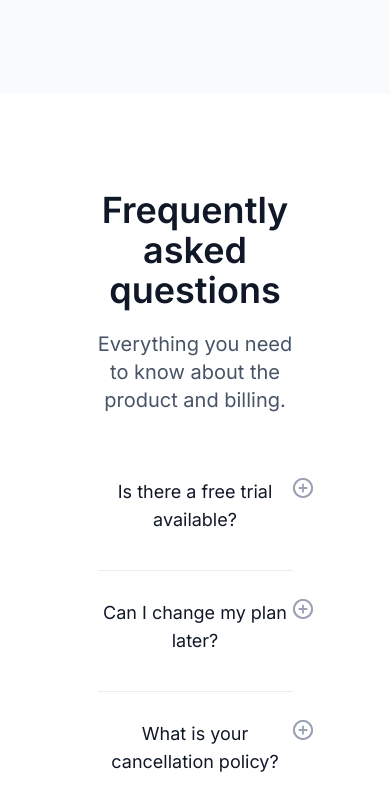
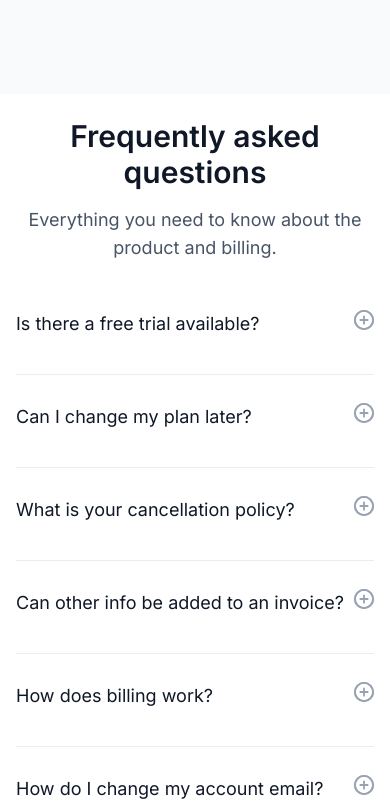
Before and after one commit to Andresarl16/Avila-Tek-Frontend-Skills-Test, a Next.js app: page / in a window 390 px wide. Shown: the part 5114-5924 px from the top of the page. Built offline with nearby package versions, Linux system fonts and the light colour scheme.

Commit message:
feat(Responsive): Add Responsive to FAQ Section

```diff
--- a/src/ui/components/AccordionItem.tsx
+++ b/src/ui/components/AccordionItem.tsx
@@ -22,7 +22,7 @@ export default function AccordionItem({
           {" "}
           {title}{" "}
         </h6>
-        <div className="relative w-fit">
+        <div className="relative w-5">
           <MinusIcon
             className={`absolute transition-all duration-300 ease-in-out ${
               accordionOpen ? "rotate-0" : "-rotate-180"
--- a/src/ui/components/sections/FAQ.tsx
+++ b/src/ui/components/sections/FAQ.tsx
@@ -3,11 +3,11 @@ import Accordion from "../Accordion";
 
 export default function FAQ() {
   return (
-    <section className="grid col-start-4 col-span-6 py-24">
-      <h3 className="text-4xl text-center font-semibold text-text-primary">
+    <section className="grid sm:col-start-2 lg:col-start-3 xl:col-start-4 col-span-12 sm:col-span-10 lg:col-span-8 xl:col-span-6 pt-6 sm:pt-12 md:pt-24 pb-16 sm:pb-20 md:pb-24 px-4 sm:px-0">
+      <h3 className="text-3xl md:text-4xl text-center font-semibold text-text-primary">
         Frequently asked questions
       </h3>
-      <p className="mt-5 mb-16 text-xl text-center text-text-tertiary">
+      <p className="mt-4 md:mt-5 mb-12 sm:mb-14 md:mb-16 text-lg md:text-xl text-center text-text-tertiary">
         Everything you need to know about the product and billing.
       </p>
       <Accordion items={frequentlyAskedQuestions}></Accordion>
```
